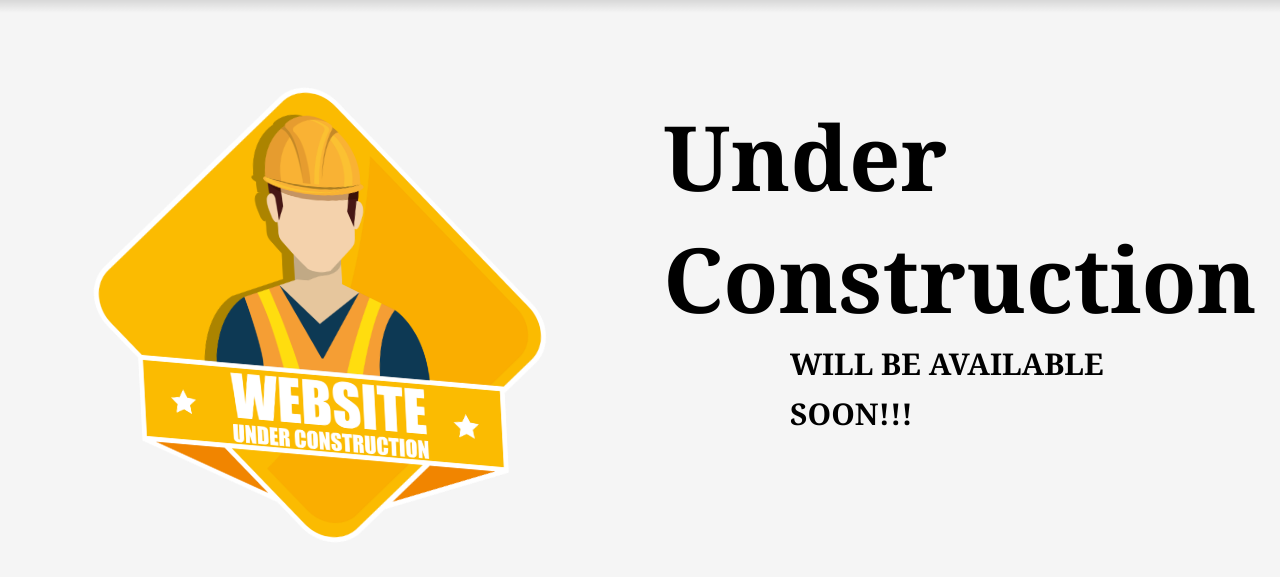
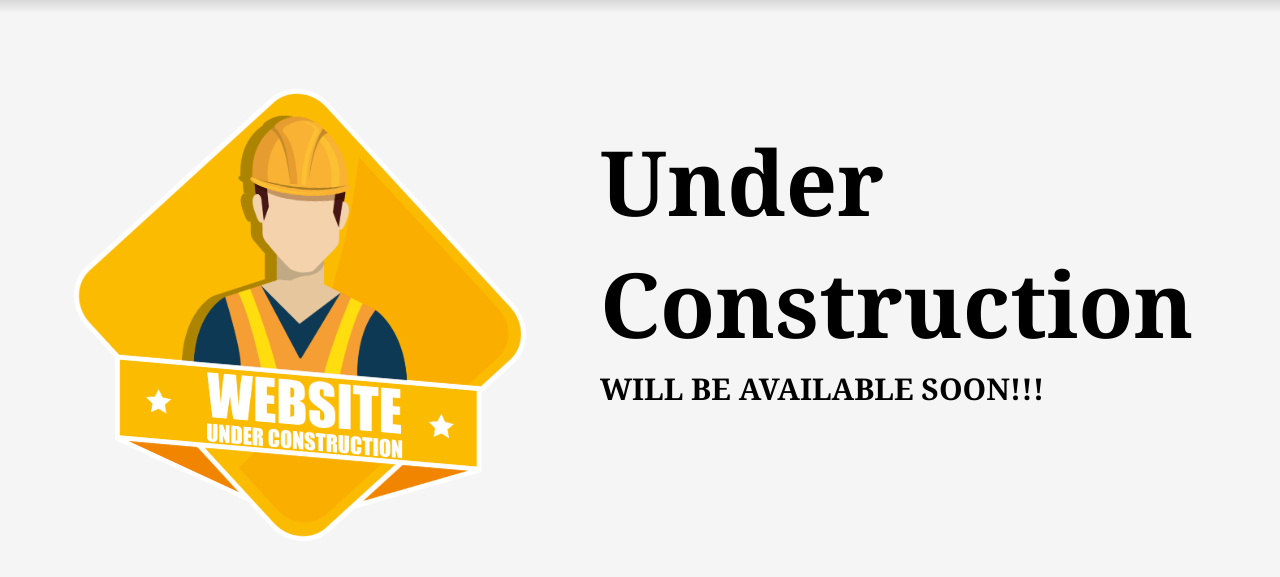
Before and after one commit to Tutesuarez/FASHION_proyecto_web, a plain HTML site: page inconstruction.html in a window 1280 px wide. Shown: the part 85-662 px from the top of the page. Drawn offline with Linux system fonts and the light colour scheme; a web font is replaced by a local one.

Commit message:
final style man page

```diff
--- a/css/style.css
+++ b/css/style.css
@@ -1040,7 +1040,6 @@ text-align: center;
     width: 100vw;
     display: grid;
     grid-template-rows: 1fr 1fr;
-    justify-items: center;
 }
 
 .under__construction-img{
@@ -1055,9 +1054,9 @@ text-align: center;
     object-fit: cover;
 }
 .message-construction{
-    width: 340px;
+    width: 310px;
     height: auto;
-    justify-items: center;
+    justify-self: center;
 }
 .message-construction h1{
     font-family: Georgia, 'Times New Roman', Times, serif;
@@ -1066,7 +1065,7 @@ text-align: center;
 }
 .message-construction h2{
     font-family: Georgia, 'Times New Roman', Times, serif;
-    font-size: 20px;
+    font-size: 18px;
     line-height: 50px;
     text-transform: uppercase;
 }
@@ -1801,12 +1800,16 @@ text-align: center;
     width: 600px;
     height: auto;
     padding: 30px;
-    transform: skewY(5deg) skewX(3deg);
+    transform: skewY(5deg);
 }
 .under__construction-img img{
     width: 100%;
     height: 100%;
     object-fit: cover;
+}
+.message-construction{
+    width: 700px;
+    justify-self: start;
 }
 .message-construction h1{
     font-family: Georgia, 'Times New Roman', Times, serif;
```
